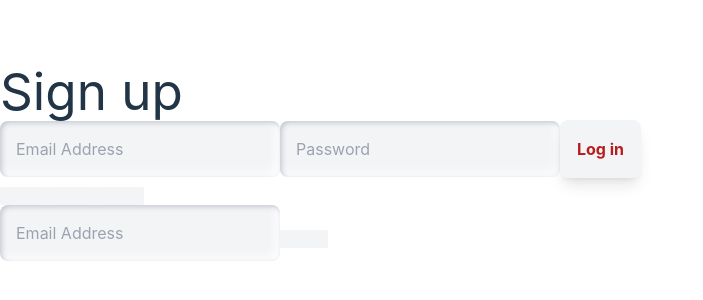
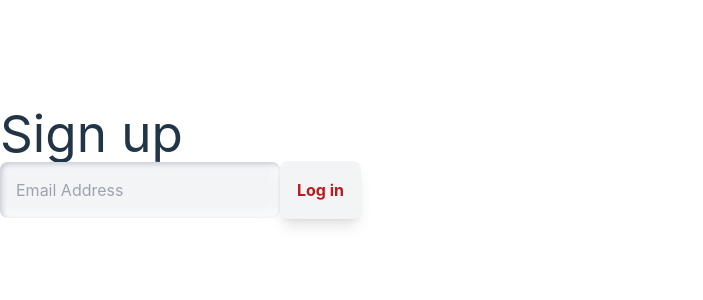
Before and after one commit to rashedsabbir/Youtube-Downloader, a React (Vite) app in the folder client-side/: page / in a window 1280 px wide. Shown: the part 238-538 px from the top of the page, without its empty margins (0-703 px from the left). Built offline with nearby package versions, Linux system fonts and the light colour scheme.

Commit message:
some changes done

```diff
--- a/client-side/src/App.jsx
+++ b/client-side/src/App.jsx
@@ -16,45 +16,12 @@ function App() {
           />
         </label>
 
-        <label className="block mb-6">
-          <input
-            type="password"
-            placeholder="Password"
-            className="neumorphic-input"
-          />
-        </label>
-
         <button
           className="neumorphic-button text-red-700 font-bold"
           type="button"
         >
           <i className="icon ion-md-lock mr-2"></i> Log in
         </button>
-
-        <div className="segment flex justify-center mt-6">
-          <button className="neumorphic-unit mr-2" type="button">
-            <i className="icon ion-md-arrow-back"></i>
-          </button>
-          <button className="neumorphic-unit mr-2" type="button">
-            <i className="icon ion-md-bookmark"></i>
-          </button>
-          <button className="neumorphic-unit" type="button">
-            <i className="icon ion-md-settings"></i>
-          </button>
-        </div>
-
-        <div className="input-group mt-6">
-          <label className="block mb-2">
-            <input
-              type="text"
-              placeholder="Email Address"
-              className="neumorphic-input"
-            />
-          </label>
-          <button className="neumorphic-unit" type="button">
-            <i className="icon ion-md-search"></i>
-          </button>
-        </div>
       </form>
     </>
   );
```
Also changed, not shown: 1 other file (tests, documents, lock files or other folders).
